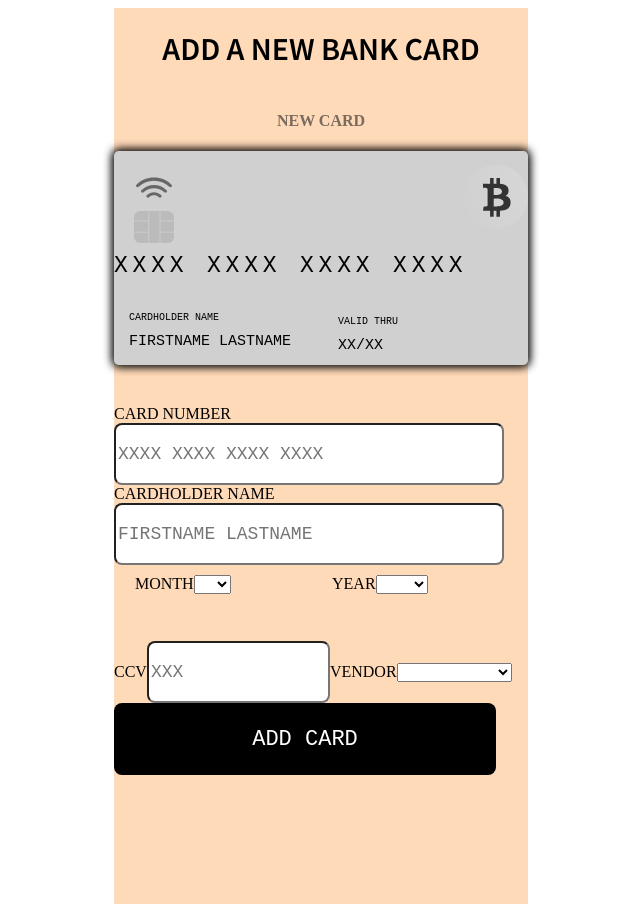
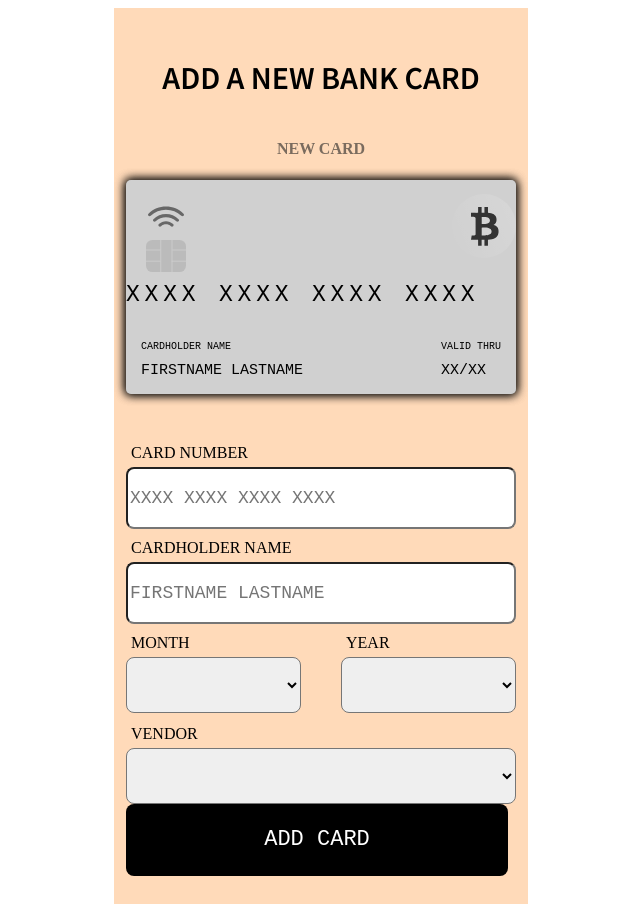
Before and after one commit to Ehugo2000/e-wallet, a Vue app: page / in a window 1280 px wide. Both pictures are taken after a click on the button "ADD A NEW CARD". Shown: the whole page, without its empty margins (319-959 px from the left). Built offline with nearby package versions, Linux system fonts and the light colour scheme; a web font is replaced by a local one.

Commit message:
Styling RegisterCardForm.

```diff
--- a/src/App.vue
+++ b/src/App.vue
@@ -25,6 +25,9 @@ export default {
         this.currentView = 'home';
       }
     },
+    saveCard(card) {
+      this.cardsArray.push(card);
+    },
   },
 };
 </script>
@@ -34,20 +37,14 @@ export default {
 @import url('https://fonts.googleapis.com/css2?family=PT+Mono&display=swap');
 
 #app {
+  display: flex;
+  justify-content: center;
   margin: auto;
   height: 896px;
   width: 414px;
   background-color: peachpuff;
   text-transform: uppercase;
 
-}
-
-nav {
-  background-color: thistle;
-  display: flex;
-  flex-direction: row;
-  justify-content: space-between;
-  cursor: pointer;
 }
 
 h1 {
--- a/src/components/Card.vue
+++ b/src/components/Card.vue
@@ -3,10 +3,10 @@
     <div class="card" v-bind:style="cardStyle">
       <span class="upperpart">
         <div class="logos">
-          <img :src="wifi" alt="Wifi logo" id="wifiImg" />
-          <img :src="chipImg" alt="Chip logo" id="chipImg" />
+          <img :src="wifi" alt="Wifi-logo" id="wifiImg" />
+          <img :src="chipImg" alt="Chip-logo" id="chipImg" />
         </div>
-        <img :src="logo" alt="Vendor logo" />
+        <img :src="logo" alt="Vendor-logo" />
       </span>
       <span class="middlepart"
         ><p id="cardnum">{{ cardNum }}</p></span
@@ -16,7 +16,7 @@
           <p class="cardheader">CARDHOLDER NAME</p>
           <p class="cardinfo">{{ holderName }}</p>
         </div>
-        <div class="valid">
+        <div class="valid-thru">
           <p class="cardheader">VALID THRU</p>
           <p class="cardinfo">{{ `${validMonth}/${validYear}` }}</p>
         </div>
@@ -110,7 +110,7 @@ export default {
 .name {
   margin-left: 15px;
 }
-.valid {
+.valid-thru {
   margin-right: 15px;
 }
 .cardheader {
@@ -148,8 +148,8 @@ export default {
 }
 .bottompart {
   display: flex;
-  align-items: center;
   justify-content: space-between;
+
 }
 .card {
   background-color: #d0d0d0;
--- a/src/components/RegisterCardForm.vue
+++ b/src/components/RegisterCardForm.vue
@@ -1,7 +1,7 @@
 <template>
   <div id="register-card-form">
     <Card :user="user" :vendors="vendors" />
-    <form @submit.prevent="submit">
+    <form class="form" @submit.prevent="submit">
       <label for="card-number">CARD NUMBER</label>
       <input
         type="number"
@@ -39,15 +39,6 @@
         </div>
       </div>
 
-      <label for="ccv">CCV</label>
-      <input
-        type="number"
-        name="ccv"
-        placeholder="XXX"
-        class="ccv"
-        v-model="user.ccv"
-      />
-
       <label for="vendor">VENDOR</label>
       <select id="vendor" name="vendor" v-model="user.vendor">
         <option
@@ -79,7 +70,6 @@ export default {
         name: '',
         year: '',
         month: '',
-        cvv: '',
         vendor: {},
       },
       months: [
@@ -98,6 +88,8 @@ export default {
       ],
       years: ['2022', '2023', '2024', '2025', '2026'],
       vendors: [
+        {},
+
         {
           name: 'Bitcoin Inc',
           backgroundColor: '#FFAE34',
@@ -128,8 +120,8 @@ export default {
   methods: {
     submit() {
       this.savedCards.push({ ...this.user });
-      this.$emit("submit", this.savedCards);
-      this.$emit("viewChange");
+      this.$emit('submit', this.savedCards);
+      this.$emit('viewChange');
       console.log(this.savedCards);
     },
   },
@@ -137,15 +129,23 @@ export default {
 </script>
 
 <style>
-.date {
+.form {
   display: flex;
-  justify-content: space-around;
-  margin: 10px;
+  flex-direction: column;
 }
-input {
+
+input,
+select {
   font-size: 18px;
   border-radius: 8px;
+  min-height: 56px;
 }
+
+label {
+  margin: 5px;
+  margin-top: 10px;
+}
+
 .card-number {
   height: 56px;
   width: 382px;
@@ -156,15 +156,19 @@ input {
   width: 382px;
 }
 
+.date {
+  display: flex;
+  justify-content: space-between;
+  margin-bottom: 35px;
+}
+
 .valid {
   height: 56px;
   width: 175px;
+  display: flex;
+  flex-direction: column;
 }
 
-.ccv {
-  height: 56px;
-  width: 175px;
-}
 .vendor {
   height: 56px;
   width: 382px;
--- a/src/views/Home.vue
+++ b/src/views/Home.vue
@@ -6,15 +6,18 @@
           ACTIVE CARD HERE
     </div>
 
-    <div class="card-list">future component</div>
+    <div class="card-list">
+      <!-- <CardList/> -->
+    </div>
     <button @click="$emit('viewChange')" class="add-card-btn">ADD A NEW CARD</button>
   </div>
 </template>
 
 <script>
+// import CardList from "../components/CardList.vue";
 export default {
   name: 'Home',
-  components: {},
+  // components: { CardList },
   data() {
     return {
       currentView: 'addCards',
```
